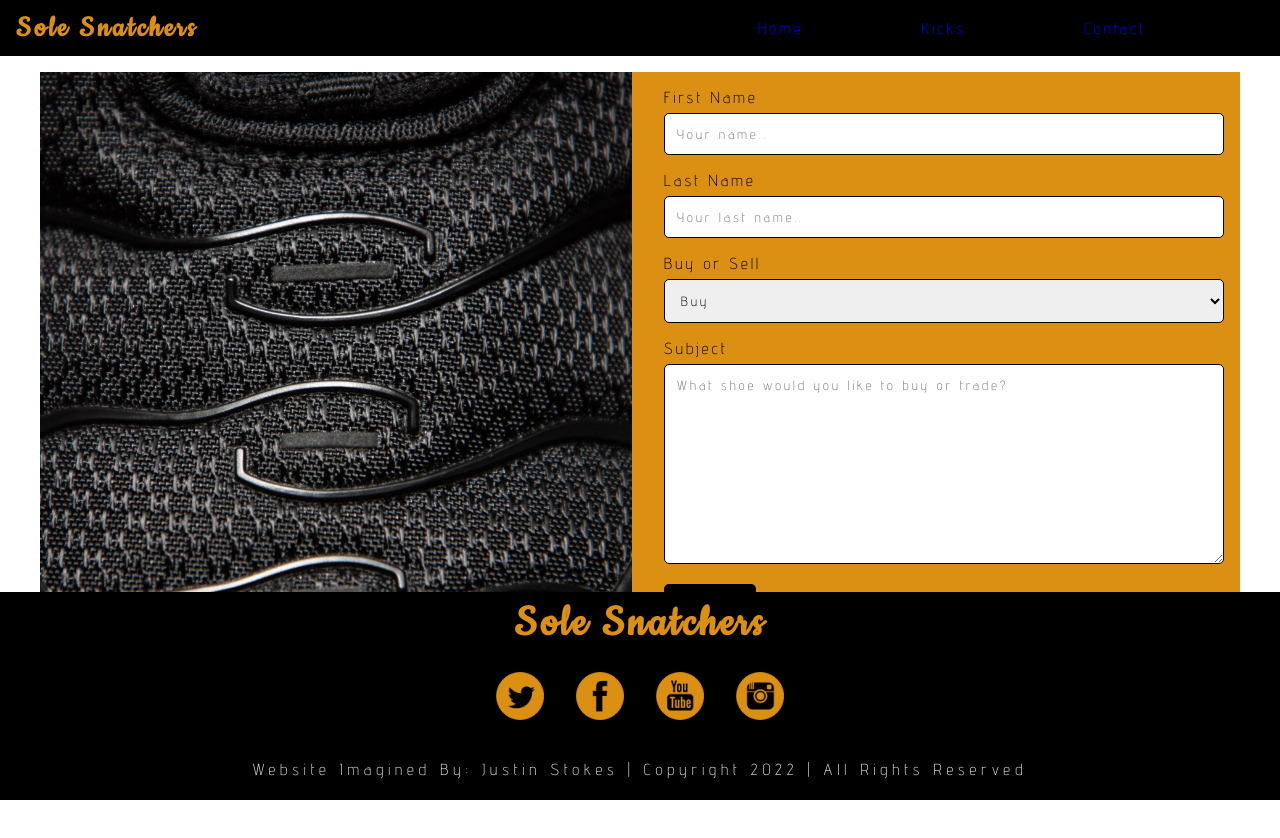
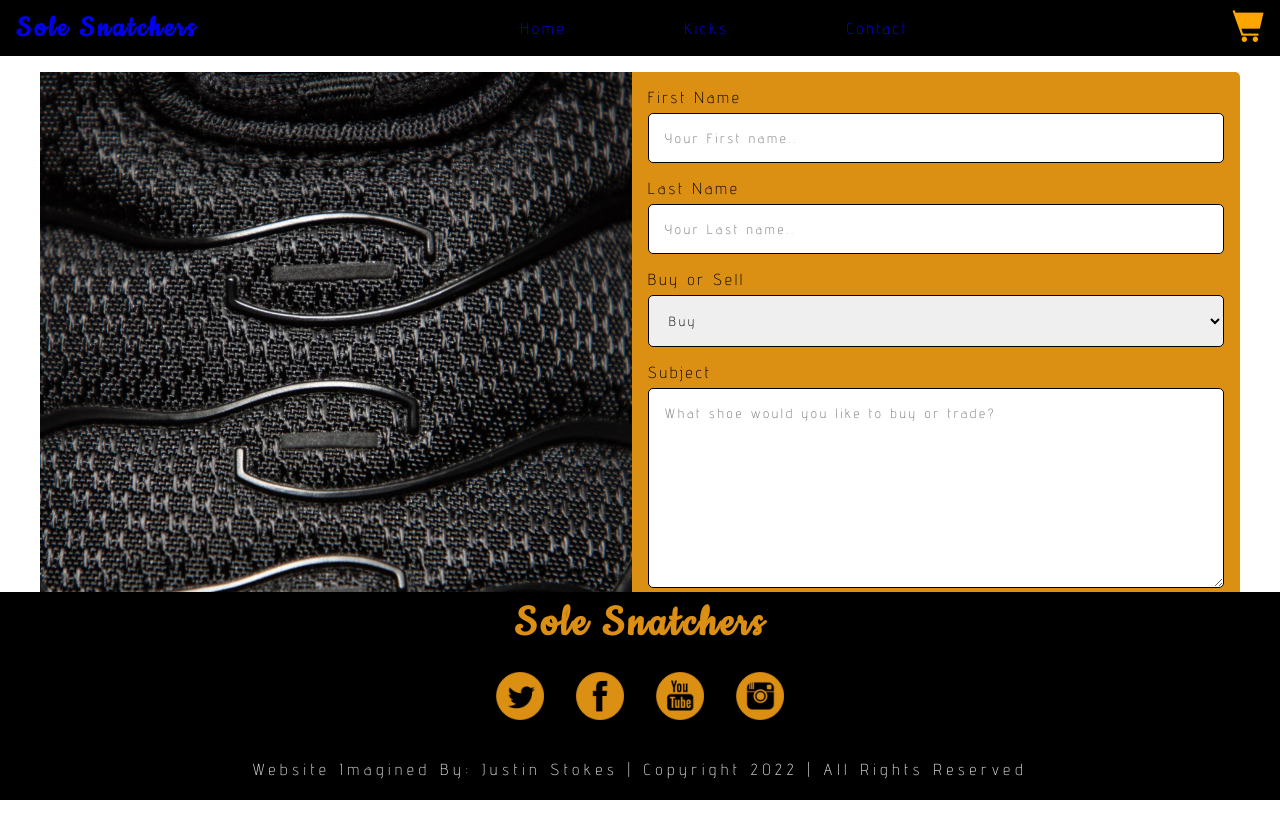
Before and after one commit to Justokes1/SoleSnatchers, a plain HTML site: page assets/html/contact.html in a window 1280 px wide. Drawn offline with Linux system fonts and the light colour scheme.

Commit message:
submitting changes to nav

```diff
--- a/assets/html/contact.html
+++ b/assets/html/contact.html
@@ -15,7 +15,7 @@
 <body>
 
   <header>
-    <div class="logo"><h1>Sole Snatchers</h1></div>
+    <div class="logo"><a href="../../index.html"><h1>Sole Snatchers</h1></a></div>
 
     <nav>
       <ul>
@@ -24,25 +24,27 @@
         <li><a href="contact.html">Contact</a></li>
       </ul>
     </nav>
+
+    <div class="cart"><img src="../img/cart.ico" alt="cart"></div>
   </header>
 
   <section class="contact-us">
     <div class="info"></div>
 
-    <div class="form">
-      <div class="container">
+    <div class="right">
+      <div class="form">
         <form action="action_page.php">
 
           <label for="fname">First Name</label>
-          <input type="text" id="fname" name="firstname" placeholder="Your name..">
+          <input type="text" id="fname" name="firstname" placeholder="Your First name..">
 
           <label for="lname">Last Name</label>
-          <input type="text" id="lname" name="lastname" placeholder="Your last name..">
+          <input type="text" id="lname" name="lastname" placeholder="Your Last name..">
 
-          <label for="country">Buy or Sell</label>
-          <select id="country" name="country">
-            <option value="australia">Buy</option>
-            <option value="canada">Sell</option>
+          <label for="barter">Buy or Sell</label>
+          <select id="barter" name="country">
+            <option value="Buy">Buy</option>
+            <option value="Sell">Sell</option>
           </select>
 
           <label for="subject">Subject</label>
@@ -57,13 +59,15 @@
 
   <footer>
     <section class="content">
-      <h4>Sole Snatchers</h4>
+      <h3>Sole Snatchers</h3>
+
       <ul class="socials">
         <li><a href=""><img src="../img/twitter-icon.jpg" alt="twitter logo"></a></li>
         <li><a href=""><img src="../img/facebook-icon.jpg" alt="twitter logo"></a></li>
         <li><a href=""><img src="../img/youtube-icon.jpg" alt="twitter logo"></a></li>
         <li><a href=""><img src="../img/insta-icon.jpg" alt="twitter logo"></a></li>
       </ul>
+
       <p class="copyright"> Website Imagined By: Justin Stokes | Copyright 2022 | All Rights Reserved</p>
     </section>
   </footer>
--- a/assets/style.css
+++ b/assets/style.css
@@ -41,7 +41,7 @@ header a {
 }
 
 header a:hover {
-  text-decoration: underline;
+  border-bottom:2px #DB8F13;
   color: #DB8F13;
 }
 
@@ -67,6 +67,7 @@ a:visited{
   margin-bottom: 1rem;
   background-color: black;
   color: white;
+  border-radius: 5px;
 }
 
 .products, .cards, .contact-us {
@@ -155,37 +156,31 @@ h2 {
   background-size: cover;
 }
 
- /* Style inputs with type="text", select elements and textareas */
  input[type=text], select, textarea {
-  width: 100%; /* Full width */
-  padding: 12px; /* Some padding */
-  border: 1px solid black; /* Gray border */
-  border-radius: 5px; /* Rounded borders */
-  box-sizing: border-box; /* Make sure that padding and width stays in place */
-  margin-top: 6px; /* Add a top margin */
-  margin-bottom: 16px; /* Bottom margin */
-  resize: vertical /* Allow the user to vertically resize the textarea (not horizontally) */
+  width: 100%;
+  padding: 1rem;
+  border: 1px solid black;
+  border-radius: 5px;
+  box-sizing: border-box;
+  margin-top: 6px;
+  margin-bottom: 1rem;
 }
 
-/* Style the submit button with a specific background color etc */
 input[type=submit] {
   background-color: black;
   color: white;
-  padding: 12px 20px;
+  padding: 1rem;
   border: none;
   border-radius: 5px;
   cursor: pointer;
 }
 
-/* When moving the mouse over the submit button, add a darker green color */
 input[type=submit]:hover {
   color: #DB8F13;
 }
 
-/* Add a background color and some padding around the form */
-.container {
-  border-radius: 5px;
-  padding: 1rem;
+.right {
+  padding: 1rem 1rem 0 0;
 }
 
 /* STYLES FOR FOOTER */
@@ -206,7 +201,7 @@ footer{
   flex-direction: column;
 }
 
-.content h4 {
+.content h3 {
   padding: 1rem;
   font-size: 3rem;
   text-transform: capitalize;
@@ -227,7 +222,7 @@ footer{
   display: flex;
   align-items: center;
   justify-content: center;
-  margin: 1rem 0 ;
+  margin: 1rem 0;
 }
 
 .socials li{
@@ -242,10 +237,3 @@ footer{
   letter-spacing: .3rem;
   padding: 1rem;
 }
-
-/* .content ul li {
-  list-style: none;
-  display: flex;
-  align-items: center;
-  justify-content: center;
-} */
```
Also changed, not shown: assets/html/product.html (+9 -3 lines), index.html (+6 -2 lines), 2 other files.
